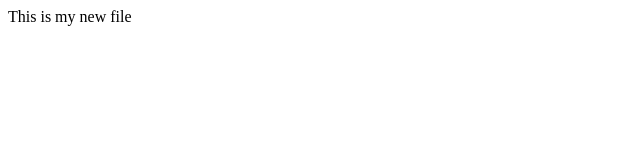
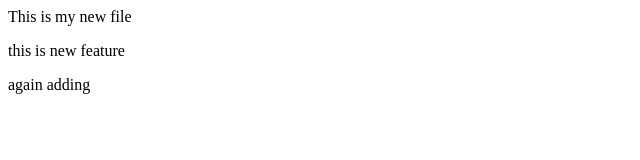
Before and after one commit to Nyra-World/localrepo, a plain HTML site: page index.html in a window 1280 px wide. Shown: the whole page, without its empty margins (0-640 px from the left). Drawn offline with Linux system fonts and the light colour scheme.

Commit message:
Add new feature

```diff
--- a/index.html
+++ b/index.html
@@ -1 +1,3 @@
 <p>This is my new file</p>
+<p>this is new feature</p>
+<p>again adding</p>
```
